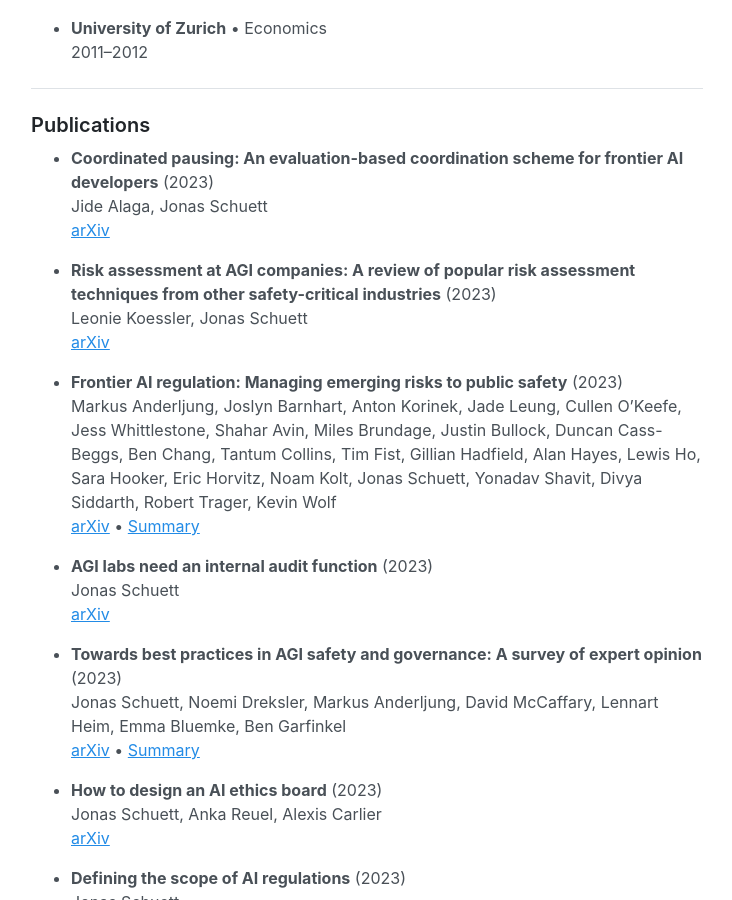
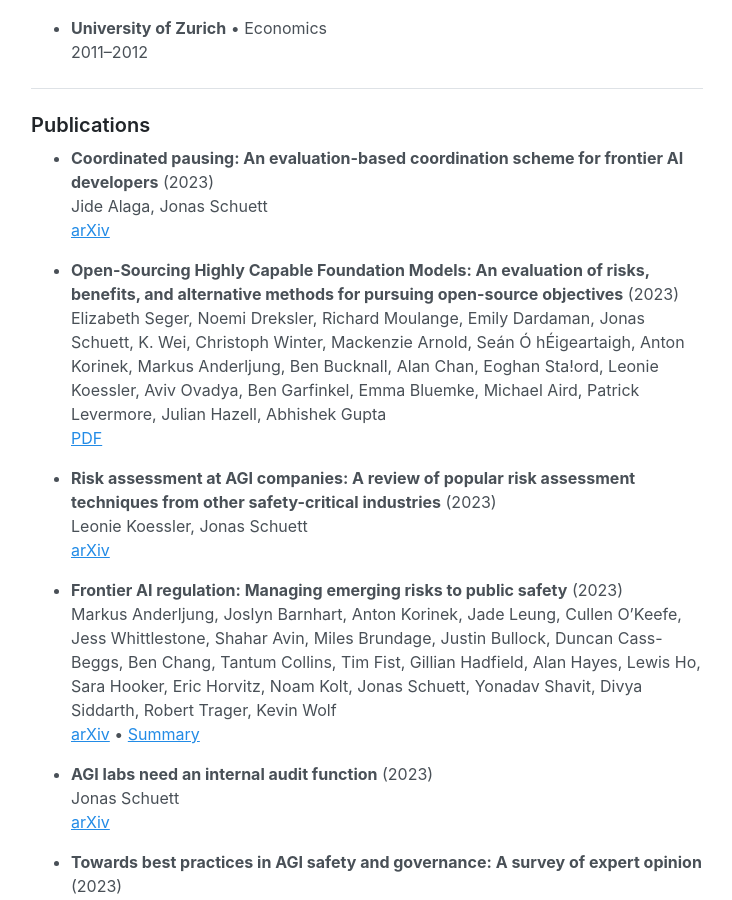
Before and after one commit to jonasschuett/jonasschuett.github.io, a Jekyll site: the page built from _posts/2020-04-04-introduction.md, in a window 1280 px wide and 900 px high, scrolled down 3014 px. Shown: the whole window, without its empty margins (273-1005 px from the left). Built offline with Jekyll 4.4.1, drawn with Linux system fonts in a browser that asks for light colours.

Commit message:
Update 2020-04-04-introduction.md

```diff
--- a/_posts/2020-04-04-introduction.md
+++ b/_posts/2020-04-04-introduction.md
@@ -79,6 +79,10 @@ On the practical side of things, I was seconded to the UK Cabinet Office to supp
 Jide Alaga, Jonas Schuett <br>
 [arXiv](https://arxiv.org/abs/2310.00374)
 
+- **Open-Sourcing Highly Capable Foundation Models: An evaluation of risks, benefits, and alternative methods for pursuing open-source objectives** (2023) <br>
+Elizabeth Seger, Noemi Dreksler, Richard Moulange, Emily Dardaman, Jonas Schuett, K. Wei, Christoph Winter, Mackenzie Arnold, Seán Ó hÉigeartaigh, Anton Korinek, Markus Anderljung, Ben Bucknall, Alan Chan, Eoghan Sta!ord, Leonie Koessler, Aviv Ovadya, Ben Garfinkel, Emma Bluemke, Michael Aird, Patrick Levermore, Julian Hazell, Abhishek Gupta <br>
+[PDF](https://www.governance.ai/research-paper/open-sourcing-highly-capable-foundation-models)
+
 - **Risk assessment at AGI companies: A review of popular risk assessment techniques from other safety-critical industries** (2023) <br>
 Leonie Koessler, Jonas Schuett <br>
 [arXiv](https://arxiv.org/abs/2307.08823)
```
